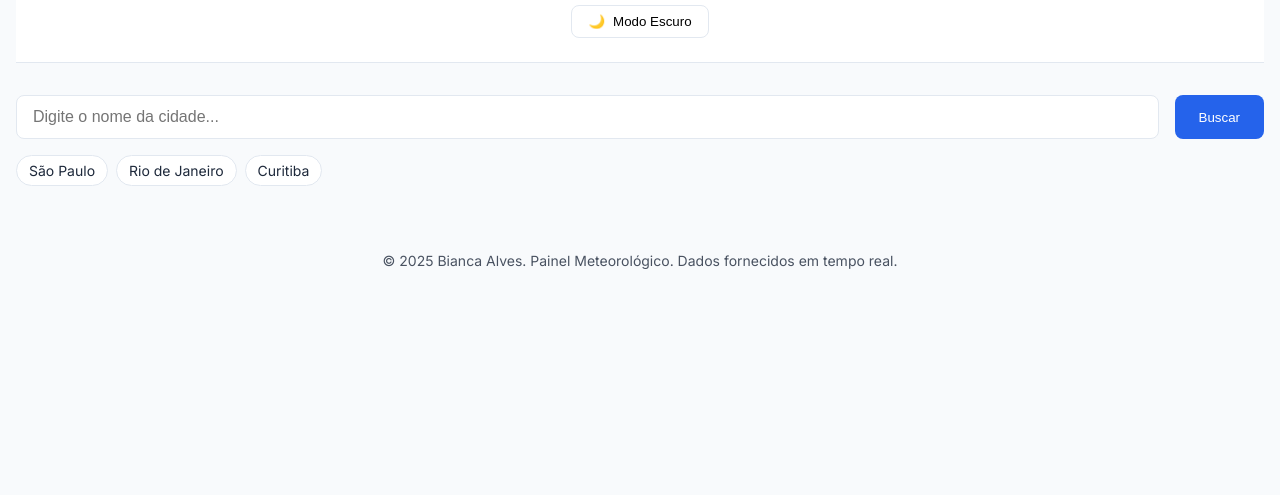
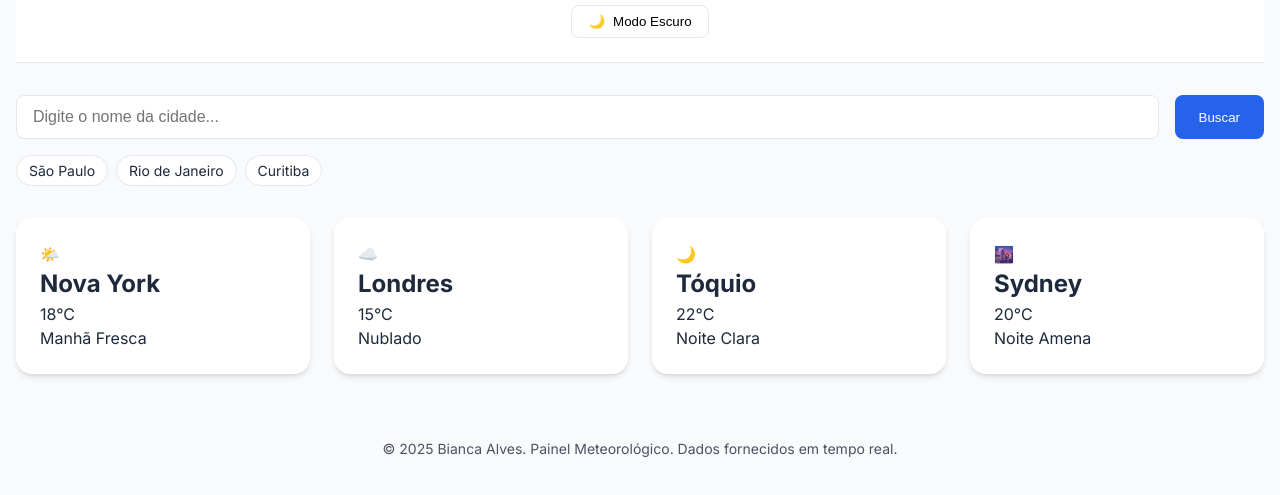
Before and after one commit to biancaalvess/Dashboard, a plain HTML site: page index.html in a window 1280 px wide. Shown: the part 107-602 px from the top of the page. Drawn offline with Linux system fonts and the light colour scheme.

Commit message:
Update index.html
Adicionando weatherCards

```diff
--- a/index.html
+++ b/index.html
@@ -34,6 +34,10 @@
                     <span class="suggestion-tag">Curitiba</span>
                 </div>
             </div>
+
+            <div id="weatherCards" class="weather-cards">
+                <!-- Cards will be populated by JavaScript -->
+            </div>
         </main>
     </div>
 
```
